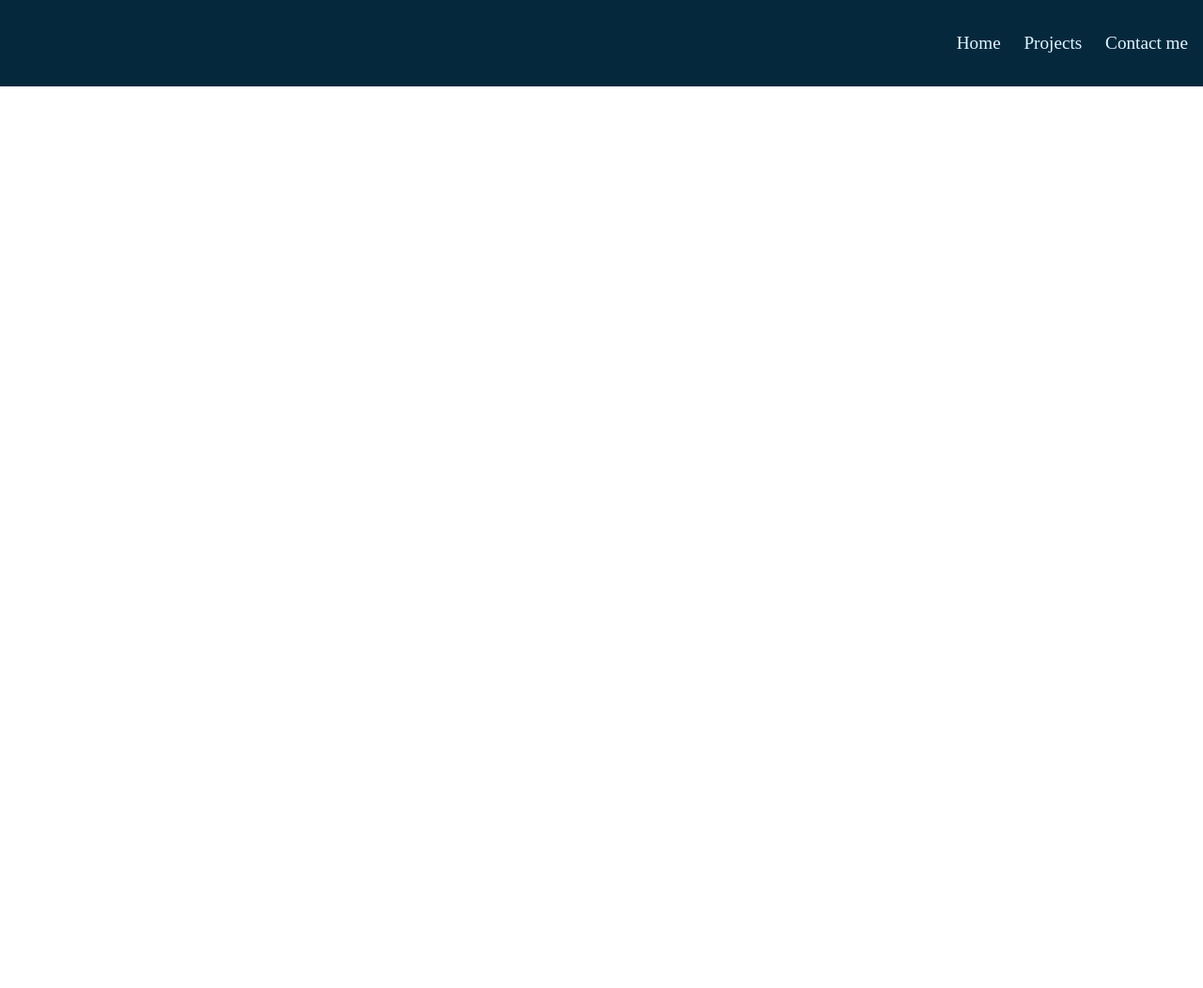
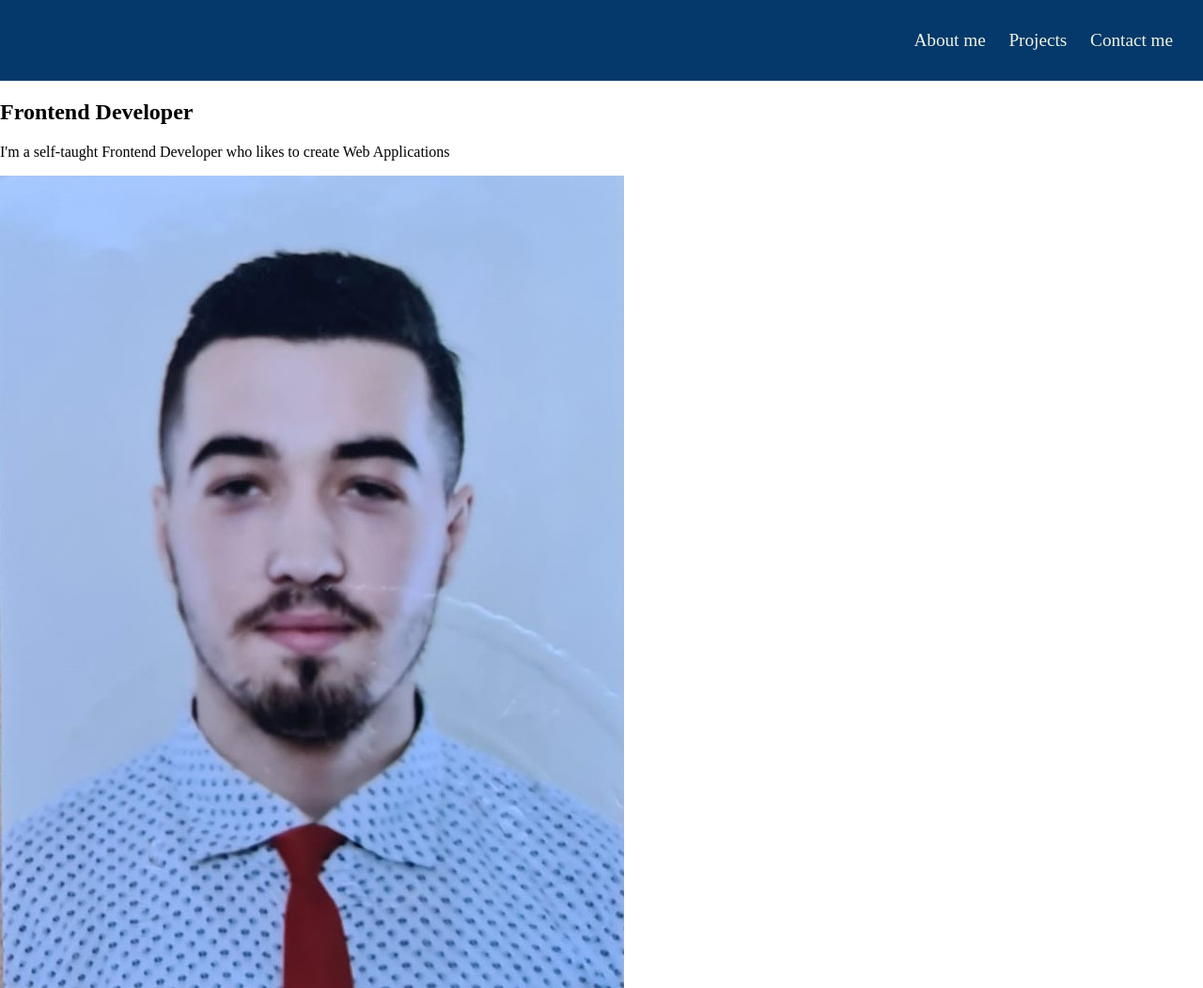
Before and after one commit to Mugurel03/personal-portfolio, a plain HTML site: page index.html in a window 1280 px wide. Shown: the whole page at 94% size. Before the commit the page ends 800 px from the top, so only its background shows below. Drawn offline with Linux system fonts and the light colour scheme.

Commit message:
Adding the navbar section

```diff
--- a/index.html
+++ b/index.html
@@ -1,21 +1,42 @@
 <!DOCTYPE html>
 <html lang="en">
   <head>
-    <meta charset="UTF-8">
-    <meta http-equiv="X-UA-Compatible" content="IE=edge">
-    <meta name="viewport" content="width=device-width, initial-scale=1.0">
-    <link rel="stylesheet" href="styles.css">
+    <meta charset="UTF-8" />
+    <meta http-equiv="X-UA-Compatible" content="IE=edge" />
+    <meta name="viewport" content="width=device-width, initial-scale=1.0" />
+    <link rel="stylesheet" href="styles.css" />
     <title>Udris Mugurel</title>
   </head>
   <body>
     <!--NAVBAR SECTION-->
     <nav class="navbar">
+      <div class="left">
+        <!--de adugat logo-->
+      </div>
+      <div class="right">
         <ul class="elements">
-            <li><a href="#">Home</a></li>
+          <li><a href="#">About me</a></li>
           <li><a href="#">Projects</a></li>
           <li><a href="#">Contact me</a></li>
         </ul>
+      </div>
     </nav>
+
+    <!--Short Introduction Section-->
+    <article class="introduction">
+      <div class="intro-box">
+        <h1 class="intro-title">Frontend Developer</h1>
+        <p class="intro-text">
+          I'm a self-taught Frontend Developer who likes to create Web
+          Applications
+        </p>
+      </div>
+      <div class="intro-image">
+        <img src="images/profile-image.jpg" alt="profile image">
+      </div>
+    </article>
+
+
 
 
 
--- a/styles.css
+++ b/styles.css
@@ -1,32 +1,36 @@
 :root {
-  --primary-color: #06283d;
-  --secondary-color: #1363df;
-  --elements-color: #47b5ff;
-  --text-color: #dff6ff;
+  --background-color: #5cdb95;
+  --navbar-color: #05386b;
+  --text-color: #edf5e1;
+  --active-color: #8ee4af;
 }
 
 body {
+  margin: 0;
   padding: 0;
-  margin: 0;
+
 }
 
-.elements {
+.navbar {
+  padding: 0.75rem;
+  background-color: var(--navbar-color);
+}
+
+.right .elements {
   display: flex;
   list-style-type: none;
   justify-content: flex-end;
   gap: 1.55rem;
-  padding: 0.25rem;
-  font-size: 1.20em;
-  color: var(--text-color);
+  margin: 20px;
+
 }
 
-.navbar {
-  padding: 0.75rem;
-  margin: 0;
-  background-color: var(--primary-color);
+li a  {
+  color: var(--text-color);
+  text-decoration: none;
+  font-size: 1.20em;
 }
 
-a {
-    text-decoration: none;
-    color: inherit;
+a:active {
+  color: var(--active-color);
 }
```
Also changed, not shown: images/profile-image.jpg (added). Lines whose indentation alone changed are shown as unchanged.
